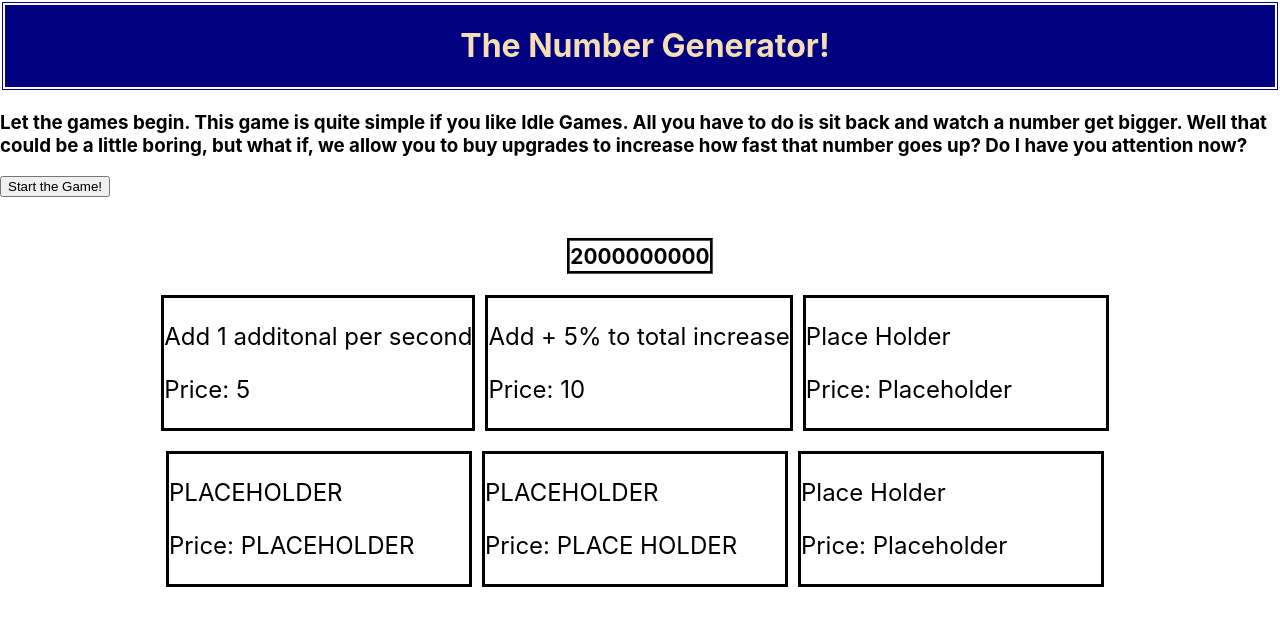
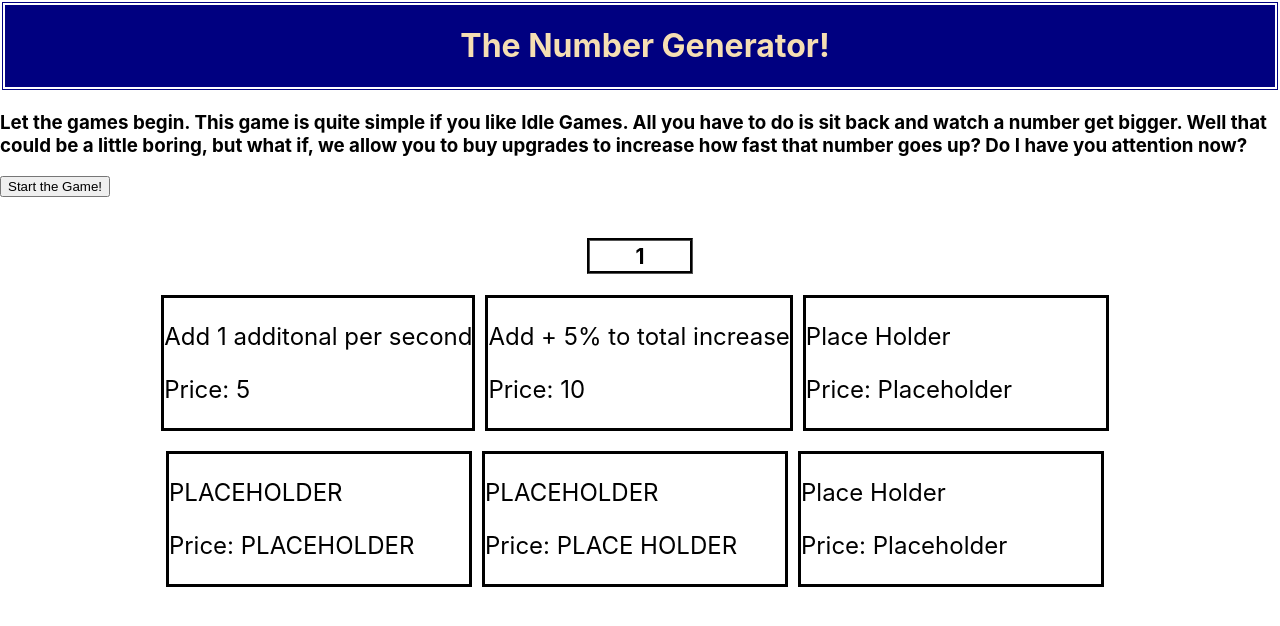
Before and after one commit to Koda125/Name-Will-Update, a React (Create React App) app: page / in a window 1280 px wide. Shown: the top 626 px of the page. Built offline with nearby package versions, Linux system fonts and the light colour scheme.

Commit message:
Readjusted displayed variable.

```diff
--- a/src/CoreGame/CoreGame.jsx
+++ b/src/CoreGame/CoreGame.jsx
@@ -62,7 +62,7 @@ function CoreGame() {
         </div>
         <br />
         <div className="big-number">
-            <h3 className="number-display">2000000000</h3>
+            <h3 className="number-display">{number}</h3>
         </div>
         <div className="first-row">
             <div className="add-one" onClick={()=>{addToNumber()}}>
```
